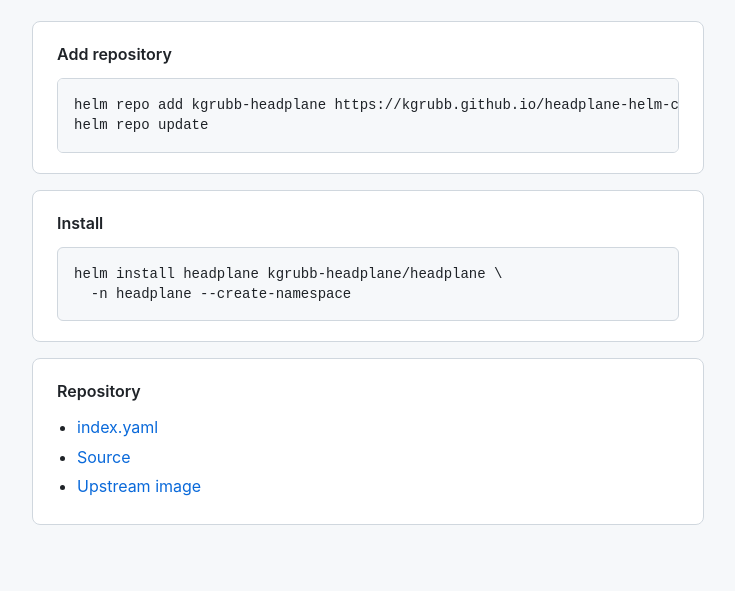
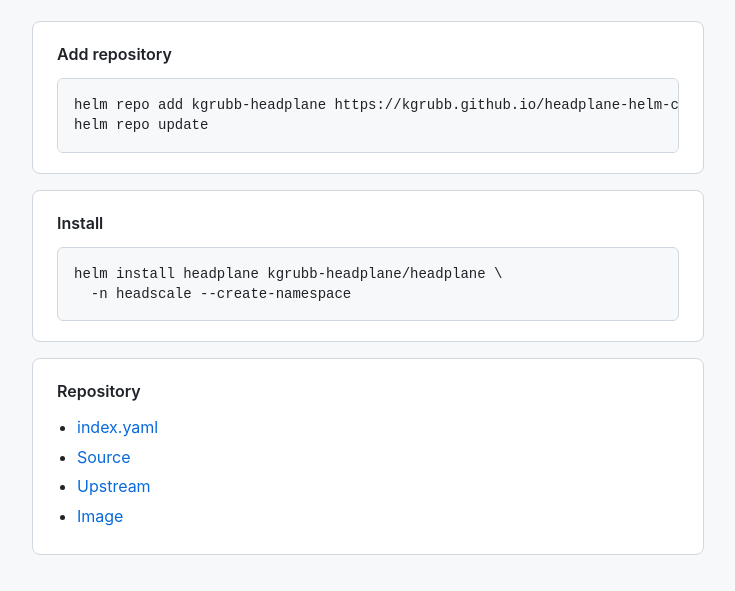
Before and after one commit to kgrubb/headplane-helm-chart, a plain HTML site: page pages/index.html in a window 1280 px wide. Shown: the part 129-720 px from the top of the page, without its empty margins (272-1007 px from the left). Drawn offline with Linux system fonts and the light colour scheme.

Commit message:
docs: drop scaffold references to other charts
Remove nostalgiatv/purestream leftovers from README and pages.

```diff
--- a/pages/index.html
+++ b/pages/index.html
@@ -95,7 +95,7 @@ helm repo update</pre>
     <section>
       <h2>Install</h2>
       <pre>helm install headplane kgrubb-headplane/headplane \
-  -n headplane --create-namespace</pre>
+  -n headscale --create-namespace</pre>
     </section>
 
     <section>
@@ -103,7 +103,8 @@ helm repo update</pre>
       <ul>
         <li><a href="index.yaml">index.yaml</a></li>
         <li><a href="https://github.com/kgrubb/headplane-helm-chart">Source</a></li>
-        <li><a href="https://hub.docker.com/r/purestream711/headplane-server">Upstream image</a></li>
+        <li><a href="https://github.com/tale/headplane">Upstream</a></li>
+        <li><a href="https://ghcr.io/tale/headplane">Image</a></li>
       </ul>
     </section>
   </main>
```
Also changed, not shown: 1 other file.
